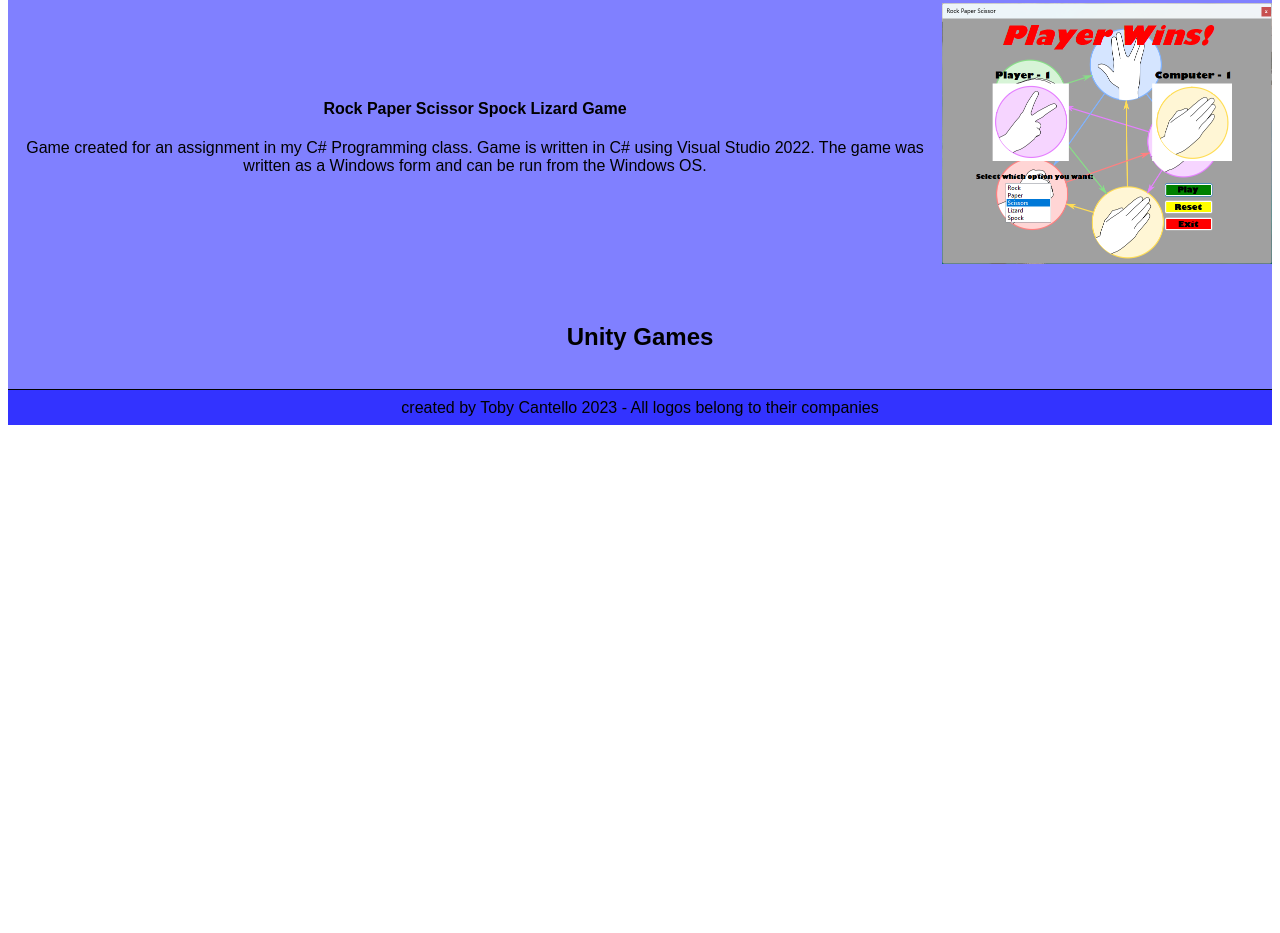
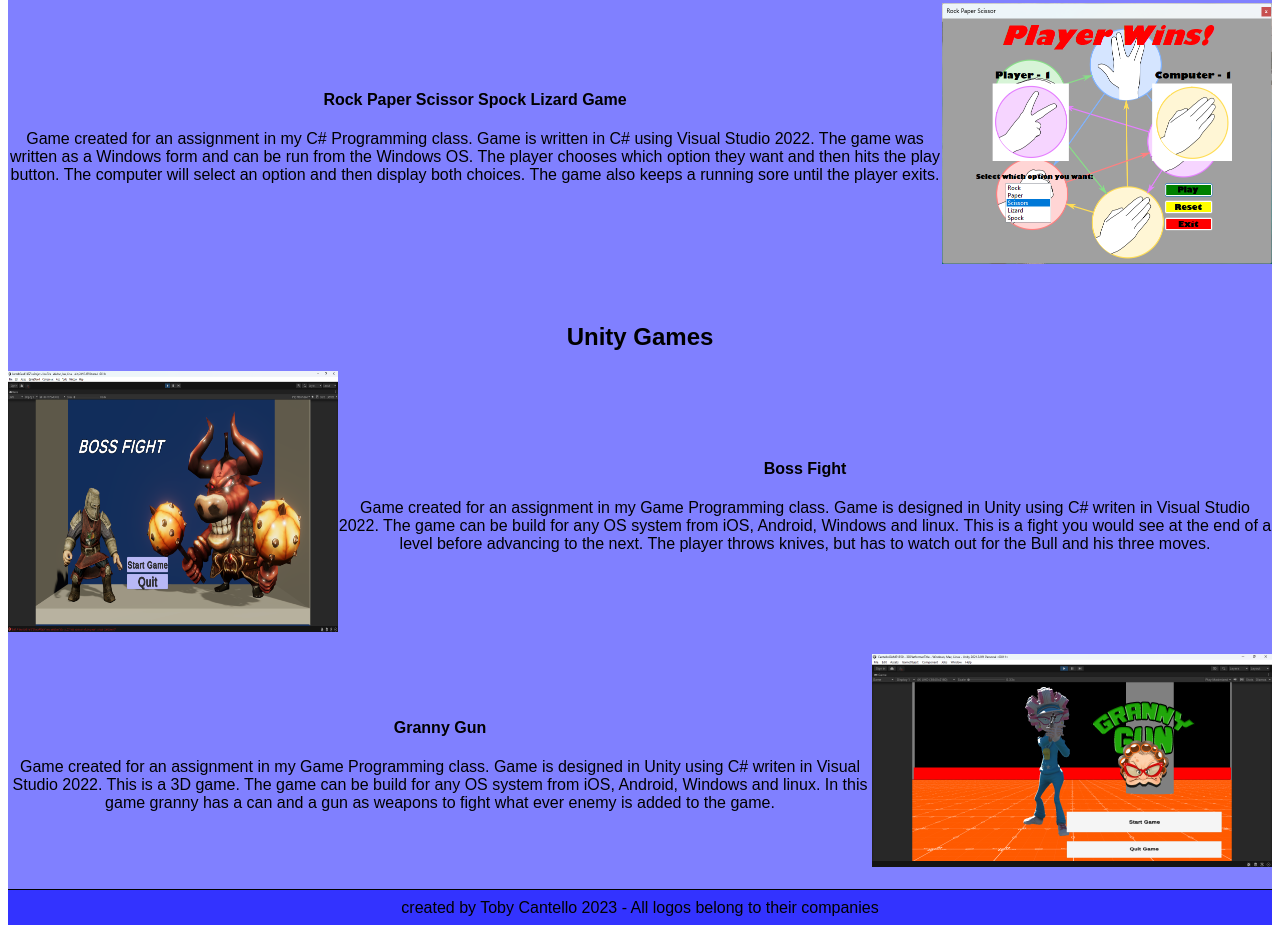
Before and after one commit to SWE2-0-Open-5/html-project-tcantello72, a plain HTML site: page portfolio.html in a window 1280 px wide. Shown: the part 1042-1975 px from the top of the page. Before the commit the page ends 1475 px from the top, so only its background shows below. Drawn offline with Linux system fonts and the light colour scheme.

Commit message:
commit 042523 0944
finished the portfolio page

```diff
--- a/portfolio.html
+++ b/portfolio.html
@@ -94,7 +94,8 @@
                     <div class = "rock">
                         <h4>Rock Paper Scissor Spock Lizard Game</h4>
                         <p>Game created for an assignment in my C# Programming class. Game is written in C# using Visual Studio 2022. The game was written as a Windows form and can be run from the
-                            Windows OS.
+                            Windows OS. The player chooses which option they want and then hits the play button. The computer will select an option and then display both choices. The game also
+                            keeps a running sore until the player exits.
                         </p>
                     </div>
                     <div>
@@ -103,7 +104,31 @@
                 </div>
             <br>
             <br>
-            <div><h2 id = "unity">Unity Games</h2></div>
+            <div><h2 id = "unity">Unity Games</h2>
+                <div id = "port-unity">
+                    <div>
+                        <img src = "./images/portfolio/boss.jpg" alt = "Boss Level Fight" width = "330" height = "261">
+                    </div>
+                    <div class = "boss">
+                        <h4>Boss Fight</h4>
+                        <p>Game created for an assignment in my Game Programming class. Game is designed in Unity using C# writen in Visual Studio 2022. The game can be build for any OS system from iOS, Android, Windows
+                            and linux. This is a fight you would see at the end of a level before advancing to the next. The player throws knives, but has to watch out for the Bull and his three moves.
+                        </p>
+                    </div>
+                </div>
+                <br>
+                <div id = "port-unity1">
+                    <div class = "granny">
+                        <h4>Granny Gun</h4>
+                        <p>Game created for an assignment in my Game Programming class. Game is designed in Unity using C# writen in Visual Studio 2022. This is a 3D game. The game can be build for any OS system from iOS, Android, Windows
+                            and linux. In this game granny has a can and a gun as weapons to fight what ever enemy is added to the game.
+                        </p>
+                    </div>
+                    <div>
+                        <img src = "./images/portfolio/granny.jpg" alt = "Granny Gun" width = "400" height = "213">
+                    </div>
+                </div>
+            </div>
         </div>
     <br>
     </main>
--- a/style.css
+++ b/style.css
@@ -256,7 +256,6 @@ figure
     {
         display: flex;
         flex-direction: row;
-        align-items: center;
     }
 
 #port-window1
@@ -267,6 +266,20 @@ figure
     }
 
 #port-window2
+    {
+        display: flex;
+        flex-direction: row;
+        align-items: center;
+    }
+
+#port-unity
+    {
+        display: flex;
+        flex-direction: row;
+        align-items: center;
+    }
+
+#port-unity1
     {
         display: flex;
         flex-direction: row;
@@ -292,3 +305,13 @@ figure
     {
         text-align: center;
     }
+
+.boss
+    {
+        text-align: center;
+    }
+
+.granny
+    {
+        text-align: center;
+    }
```
Also changed, not shown: images/portfolio/boss.jpg (added), images/portfolio/granny.jpg (added).
